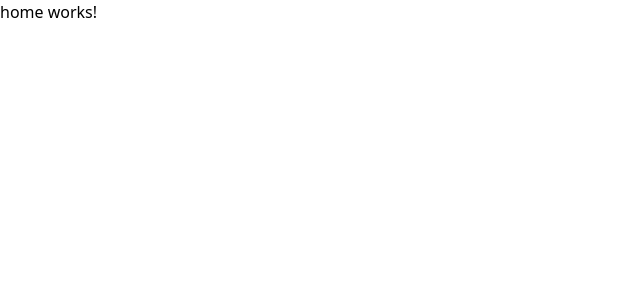
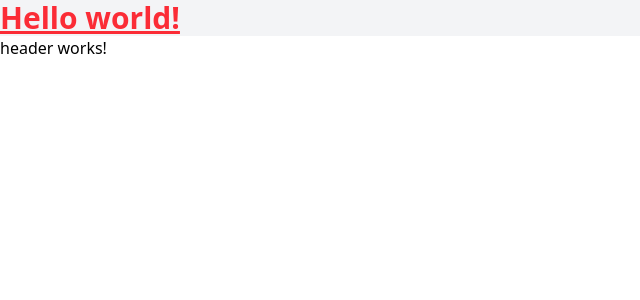
Before and after one commit to yashEra/angular-test-app, an Angular app: page / in a window 1280 px wide. Shown: the top 300 px of the page, without its empty margins (0-640 px from the left). Built offline with nearby package versions, Linux system fonts and the light colour scheme.

Commit message:
Update Component

```diff
--- a/src/app/app.component.html
+++ b/src/app/app.component.html
@@ -1,196 +1,13 @@
-<!-- * * * * * * * * * * * * * * * * * * * * * * * * * * * * * * * -->
-<!-- * * * * * * * * * * * The content below * * * * * * * * * * * -->
-<!-- * * * * * * * * * * is only a placeholder * * * * * * * * * * -->
-<!-- * * * * * * * * * * and can be replaced.  * * * * * * * * * * -->
-<!-- * * * * * * * * * * * * * * * * * * * * * * * * * * * * * * * -->
-<!-- * * * * * * * * * Delete the template below * * * * * * * * * -->
-<!-- * * * * * * * to get started with your project! * * * * * * * -->
-<!-- * * * * * * * * * * * * * * * * * * * * * * * * * * * * * * * -->
 
-<!-- <style>
-  :host {
-    --bright-blue: oklch(51.01% 0.274 263.83);
-    --electric-violet: oklch(53.18% 0.28 296.97);
-    --french-violet: oklch(47.66% 0.246 305.88);
-    --vivid-pink: oklch(69.02% 0.277 332.77);
-    --hot-red: oklch(61.42% 0.238 15.34);
-    --orange-red: oklch(63.32% 0.24 31.68);
-
-    --gray-900: oklch(19.37% 0.006 300.98);
-    --gray-700: oklch(36.98% 0.014 302.71);
-    --gray-400: oklch(70.9% 0.015 304.04);
-
-    --red-to-pink-to-purple-vertical-gradient: linear-gradient(
-      180deg,
-      var(--orange-red) 0%,
-      var(--vivid-pink) 50%,
-      var(--electric-violet) 100%
-    );
-
-    --red-to-pink-to-purple-horizontal-gradient: linear-gradient(
-      90deg,
-      var(--orange-red) 0%,
-      var(--vivid-pink) 50%,
-      var(--electric-violet) 100%
-    );
-
-    --pill-accent: var(--bright-blue);
-
-    font-family: "Inter", -apple-system, BlinkMacSystemFont, "Segoe UI", Roboto,
-      Helvetica, Arial, sans-serif, "Apple Color Emoji", "Segoe UI Emoji",
-      "Segoe UI Symbol";
-    box-sizing: border-box;
-    -webkit-font-smoothing: antialiased;
-    -moz-osx-font-smoothing: grayscale;
-  }
-
-  h1 {
-    font-size: 3.125rem;
-    color: var(--gray-900);
-    font-weight: 500;
-    line-height: 100%;
-    letter-spacing: -0.125rem;
-    margin: 0;
-    font-family: "Inter Tight", -apple-system, BlinkMacSystemFont, "Segoe UI", Roboto,
-      Helvetica, Arial, sans-serif, "Apple Color Emoji", "Segoe UI Emoji",
-      "Segoe UI Symbol";
-  }
-
-  p {
-    margin: 0;
-    color: var(--gray-700);
-  }
-
-  main {
-    width: 100%;
-    min-height: 100%;
-    display: flex;
-    justify-content: center;
-    align-items: center;
-    padding: 1rem;
-    box-sizing: inherit;
-    position: relative;
-  }
-
-  .angular-logo {
-    max-width: 9.2rem;
-  }
-
-  .content {
-    display: flex;
-    justify-content: space-around;
-    width: 100%;
-    max-width: 700px;
-    margin-bottom: 3rem;
-  }
-
-  .content h1 {
-    margin-top: 1.75rem;
-  }
-
-  .content p {
-    margin-top: 1.5rem;
-  }
-
-  .divider {
-    width: 1px;
-    background: var(--red-to-pink-to-purple-vertical-gradient);
-    margin-inline: 0.5rem;
-  }
-
-  .pill-group {
-    display: flex;
-    flex-direction: column;
-    align-items: start;
-    flex-wrap: wrap;
-    gap: 1.25rem;
-  }
-
-  .pill {
-    display: flex;
-    align-items: center;
-    --pill-accent: var(--bright-blue);
-    background: color-mix(in srgb, var(--pill-accent) 5%, transparent);
-    color: var(--pill-accent);
-    padding-inline: 0.75rem;
-    padding-block: 0.375rem;
-    border-radius: 2.75rem;
-    border: 0;
-    transition: background 0.3s ease;
-    font-family: var(--inter-font);
-    font-size: 0.875rem;
-    font-style: normal;
-    font-weight: 500;
-    line-height: 1.4rem;
-    letter-spacing: -0.00875rem;
-    text-decoration: none;
-  }
-
-  .pill:hover {
-    background: color-mix(in srgb, var(--pill-accent) 15%, transparent);
-  }
-
-  .pill-group .pill:nth-child(6n + 1) {
-    --pill-accent: var(--bright-blue);
-  }
-  .pill-group .pill:nth-child(6n + 2) {
-    --pill-accent: var(--french-violet);
-  }
-  .pill-group .pill:nth-child(6n + 3),
-  .pill-group .pill:nth-child(6n + 4),
-  .pill-group .pill:nth-child(6n + 5) {
-    --pill-accent: var(--hot-red);
-  }
-
-  .pill-group svg {
-    margin-inline-start: 0.25rem;
-  }
-
-  .social-links {
-    display: flex;
-    align-items: center;
-    gap: 0.73rem;
-    margin-top: 1.5rem;
-  }
-
-  .social-links path {
-    transition: fill 0.3s ease;
-    fill: var(--gray-400);
-  }
-
-  .social-links a:hover svg path {
-    fill: var(--gray-900);
-  }
-
-  @media screen and (max-width: 650px) {
-    .content {
-      flex-direction: column;
-      width: max-content;
-    }
-
-    .divider {
-      height: 1px;
-      width: 100%;
-      background: var(--red-to-pink-to-purple-horizontal-gradient);
-      margin-block: 1.5rem;
-    }
-  }
-</style> -->
 
 <main class="bg-gray-100">
   <h1 class="text-3xl font-bold text-red-500 underline">
-    <!-- Hello world! -->
+    Hello world!
   </h1>
 
 </main>
 
-<!-- * * * * * * * * * * * * * * * * * * * * * * * * * * * * * * * * -->
-<!-- * * * * * * * * * * * The content above * * * * * * * * * * * * -->
-<!-- * * * * * * * * * * is only a placeholder * * * * * * * * * * * -->
-<!-- * * * * * * * * * * and can be replaced.  * * * * * * * * * * * -->
-<!-- * * * * * * * * * * * * * * * * * * * * * * * * * * * * * * * * -->
-<!-- * * * * * * * * * * End of Placeholder  * * * * * * * * * * * * -->
-<!-- * * * * * * * * * * * * * * * * * * * * * * * * * * * * * * * * -->
+<app-header></app-header>
 
 
-<router-outlet />
+<!-- <router-outlet /> -->
--- a/src/app/app.component.ts
+++ b/src/app/app.component.ts
@@ -1,9 +1,10 @@
 import { Component } from '@angular/core';
 import { RouterOutlet } from '@angular/router';
+import { HeaderComponent } from './components/header/header.component';
 
 @Component({
   selector: 'app-root',
-  imports: [RouterOutlet],
+  imports: [RouterOutlet, HeaderComponent],
   templateUrl: './app.component.html',
   styleUrl: './app.component.css'
 })
--- /dev/null
+++ b/src/app/components/test/test.component.ts
@@ -0,0 +1,8 @@
+import { Component } from '@angular/core';
+
+@Component({
+  selector: 'app-test',
+  standalone: true,
+  template: `<h1>Test Component</h1>`,
+})
+export class TestComponent {}
--- a/src/index.html
+++ b/src/index.html
@@ -9,5 +9,7 @@
 </head>
 <body>
   <app-root></app-root>
+  <app-header></app-header>
+  <app-test></app-test>
 </body>
 </html>
```
